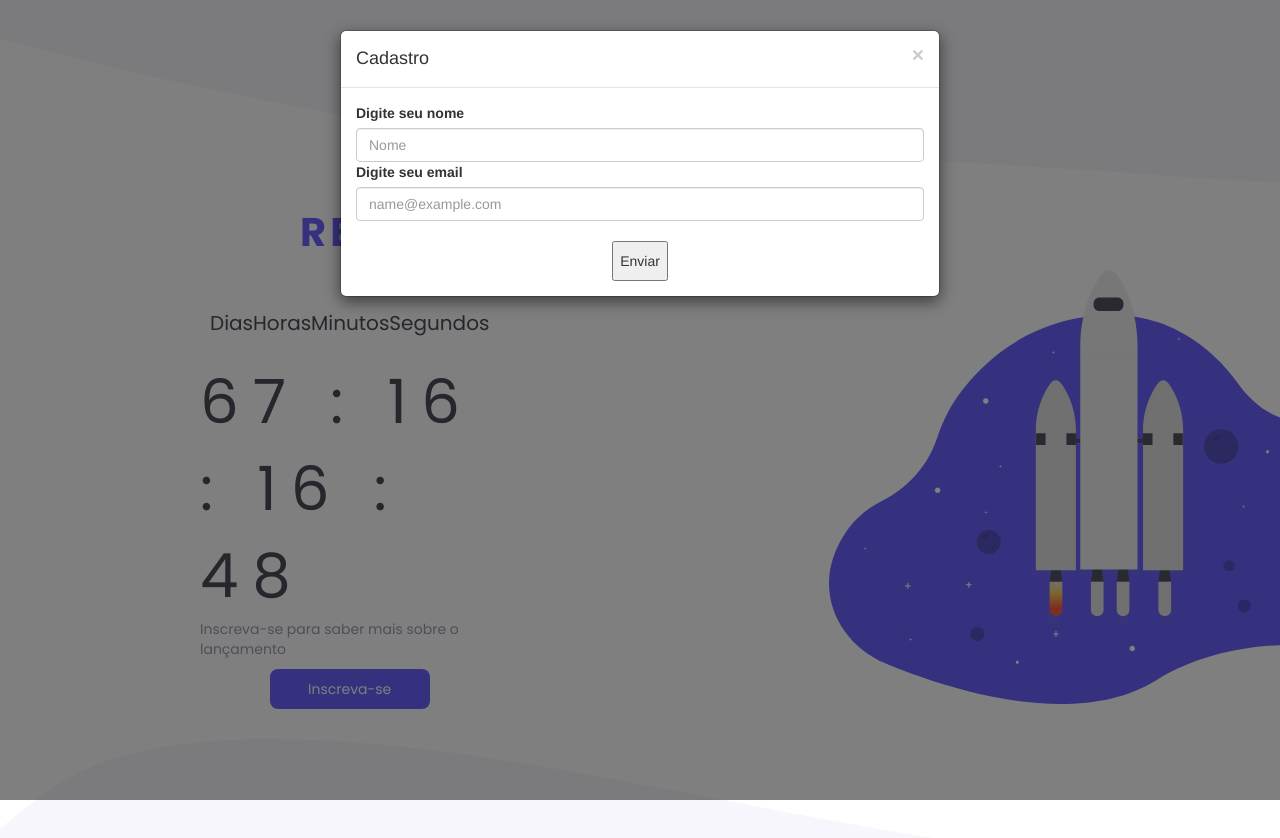
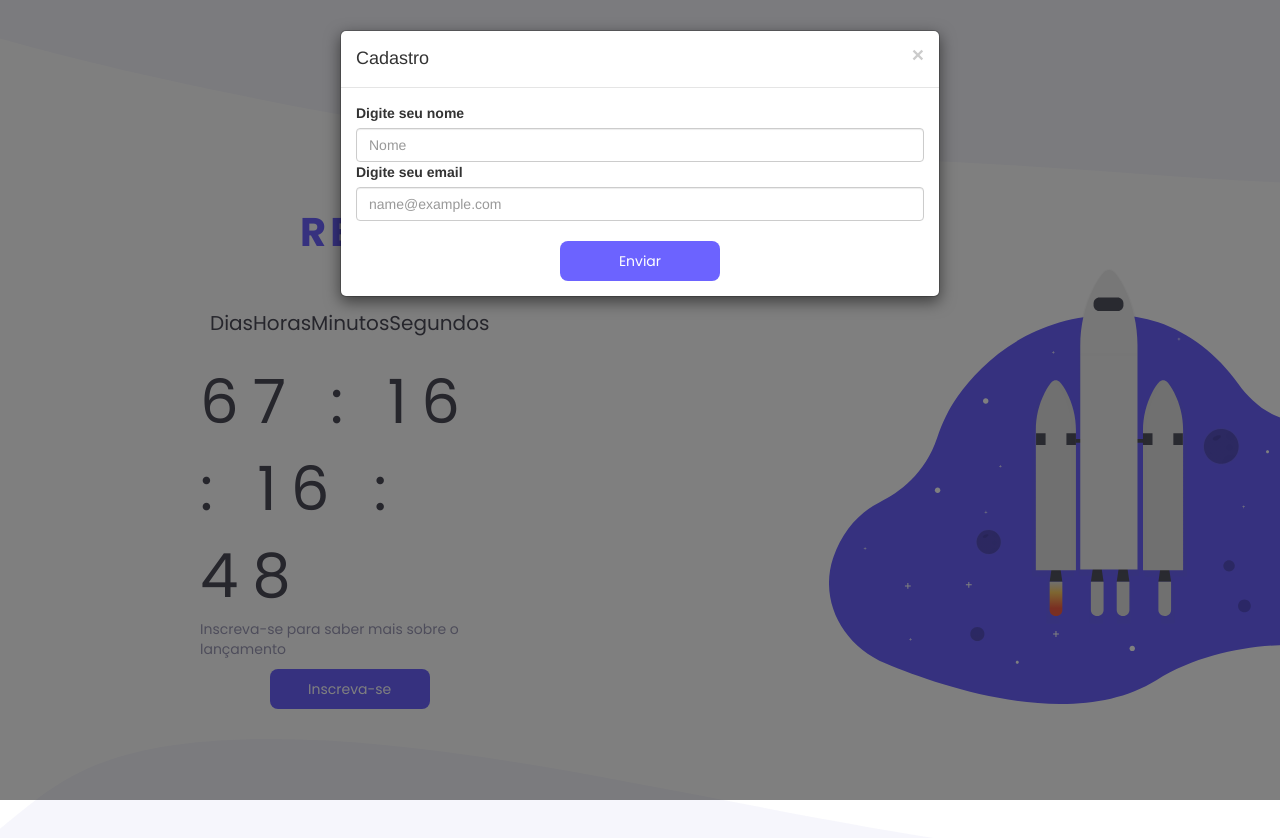
Before and after one commit to marcelosiqqueira/countdown, a plain HTML site: page index.html in a window 1280 px wide. Both pictures are taken after a click on the input "Inscreva-se". Shown: the top 838 px of the page. Drawn offline with nearby package versions, Linux system fonts and the light colour scheme.

Commit message:
style to send button

```diff
--- a/style.css
+++ b/style.css
@@ -72,6 +72,23 @@ body {
   color: white;
 }
 
+#sendButton {
+  font-family: "Poppins";
+  font-style: normal;
+  background-color: #6c63ff;
+  padding: 10px;
+  border-radius: 8px;
+  border: 0px solid #6c63ff;
+  color: white;
+  width: 160px;
+}
+
+#sendButton:hover {
+  cursor: pointer;
+  background-color: #a7a2fb;
+  color: white;
+}
+
 h1 {
   margin-left: 300px;
   font-family: "Poppins";
```
